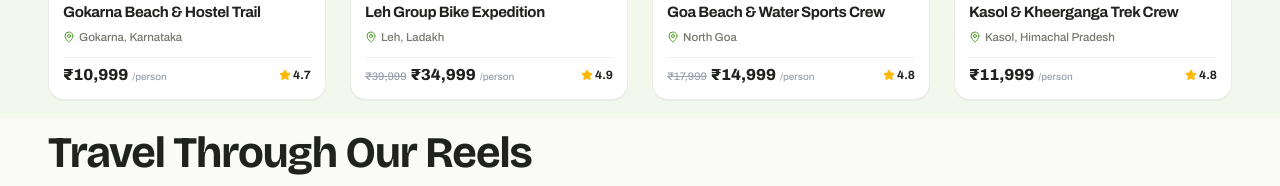
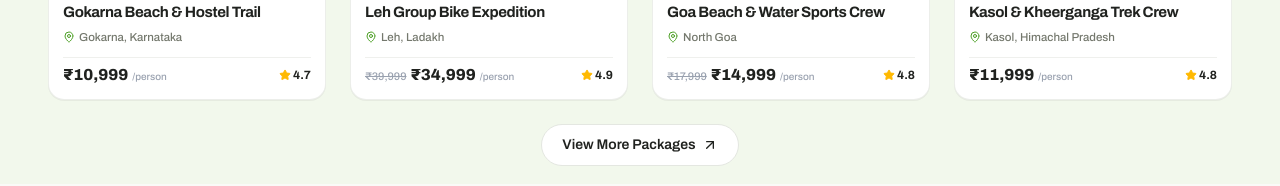
Before and after one commit to gauravbshet/Dream-Travels, a Next.js app: page / in a window 1280 px wide. Shown: the part 1760-1946 px from the top of the page. Built offline with nearby package versions, Linux system fonts and the light colour scheme; no server answers; the database is empty.

Commit message:
feat: implement budget tiers, refine WhyChooseUs section design, and standardize input focus styles.

```diff
--- a/src/components/sections/FeaturedPackagesGrid.tsx
+++ b/src/components/sections/FeaturedPackagesGrid.tsx
@@ -1,5 +1,7 @@
 "use client";
 
+import Link from "next/link";
+import { ArrowUpRight } from "lucide-react";
 import { Container } from "@/components/ui/Container";
 import { SectionHeading } from "@/components/ui/SectionHeading";
 import { Section } from "@/components/ui/Section";
@@ -35,6 +37,15 @@ export function FeaturedPackagesGrid({
             />
           ))}
         </ResponsiveScroller>
+        <div className="mt-5 flex justify-center sm:mt-6">
+          <Link
+            href="/packages"
+            className="inline-flex items-center gap-1.5 rounded-full border border-border bg-surface px-5 py-2.5 text-sm font-semibold text-ink transition-colors hover:border-canopy/30 hover:text-canopy"
+          >
+            View More Packages
+            <ArrowUpRight className="h-4 w-4" />
+          </Link>
+        </div>
       </Container>
     </Section>
   );
```
